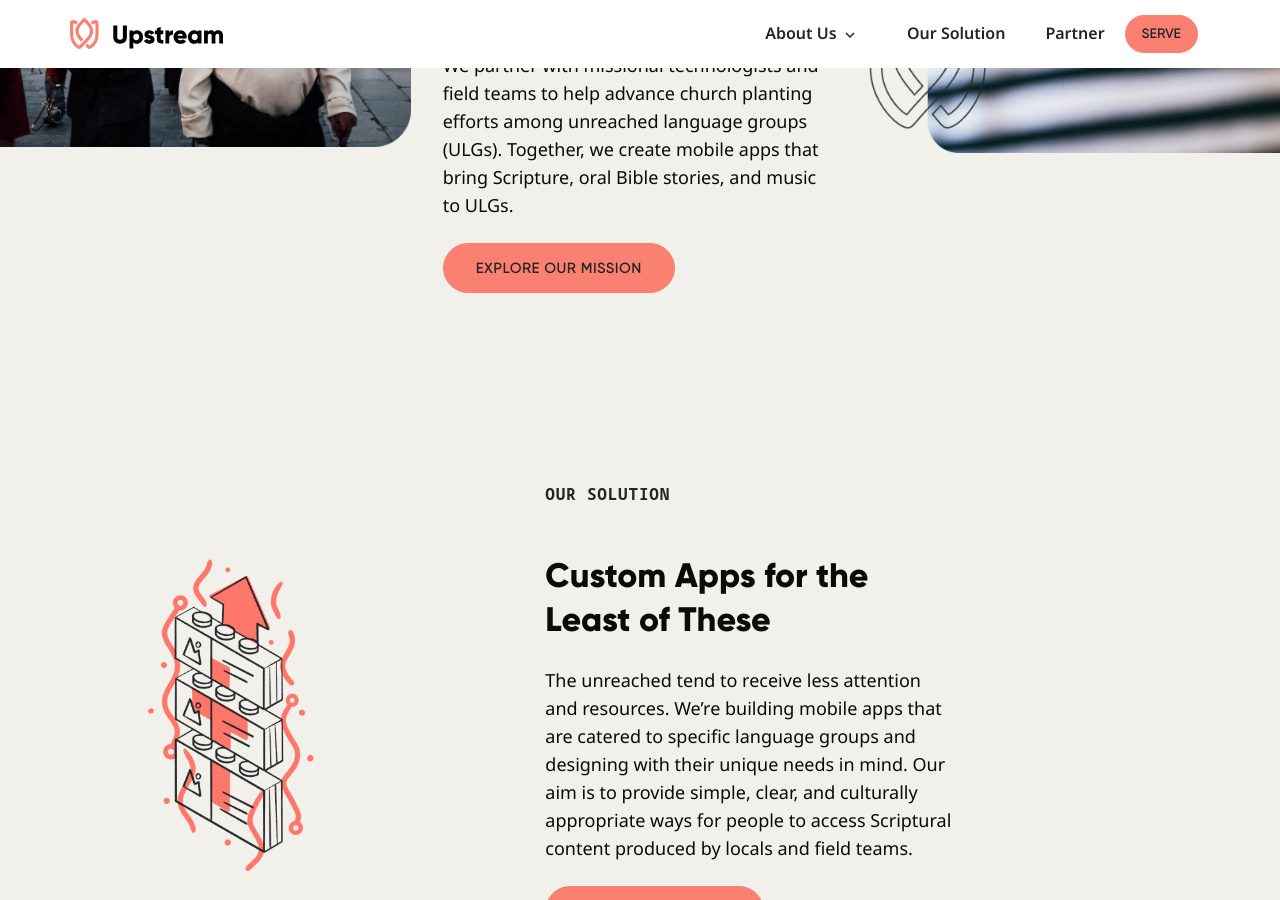
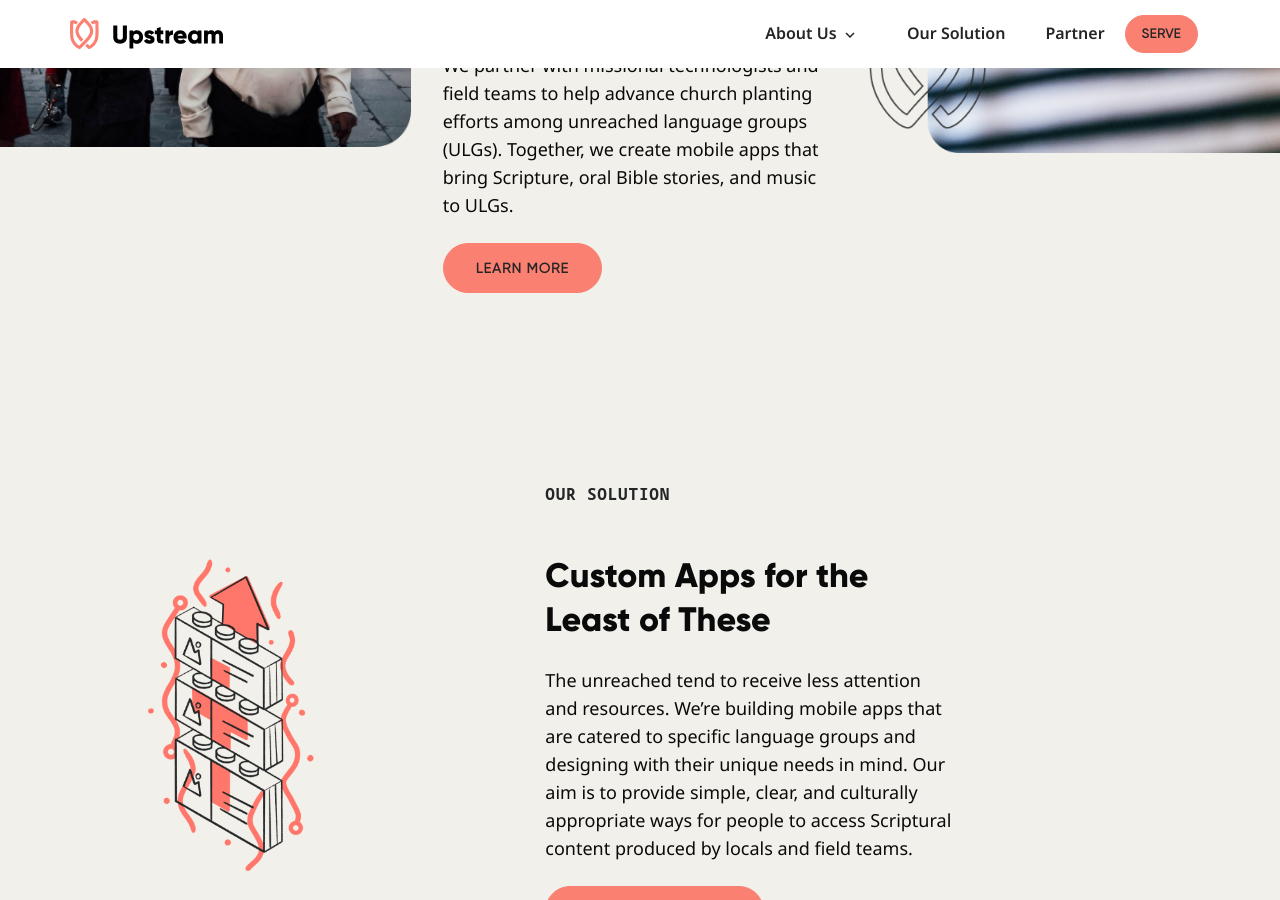
Before and after one commit to UpstreamCode/upstreamcode.github.io, a Jekyll site: the page built from _pages/index.html, in a window 1280 px wide and 900 px high, scrolled down 1153 px. Built offline with Jekyll 4.4.1, drawn with Linux system fonts in a browser that asks for light colours; comment, search, counter and statistics services are not loaded.

Commit message:
Fixed many empty links.

```diff
--- a/_includes/action-items.html
+++ b/_includes/action-items.html
@@ -10,9 +10,9 @@
           Discover how you can code and design for the unreached. Join our
           community to learn and contribute to church planting efforts.
         </p>
-        <button class="btn btn-primary btn-sm" type="button">
+        <a href="/serve/" class="btn btn-primary btn-sm">
           Serve {% include svgs/icons/arrows/arrow-right.svg %}
-        </button>
+        </a>
       </div>
     </div>
     <div
@@ -25,7 +25,7 @@
           Begin a conversation with us to explore whether our tailored apps can
           empower your mission.
         </p>
-        <a href="" class="btn btn-primary btn-sm"
+        <a href="/partner/" class="btn btn-primary btn-sm"
           >Partner {% include svgs/icons/arrows/arrow-right.svg %}</a
         >
       </div>
--- a/_pages/index.html
+++ b/_pages/index.html
@@ -68,9 +68,9 @@
           (ULGs). Together, we create mobile apps that bring Scripture, oral
           Bible stories, and music to ULGs.
         </p>
-        <button class="btn btn-primary" type="button">
-          Explore Our Mission
-        </button>
+        <a href="/mission-and-values/" class="btn btn-primary">
+          Learn More
+        </a>
       </div>
       <div class="end-image-box order-3 order-md-3 col-md-4">
         <img src="{{ "/assets/images/person-drafting-with-logo.png" |
@@ -99,7 +99,7 @@
             simple, clear, and culturally appropriate ways for people to access
             Scriptural content produced by locals and field teams.
           </p>
-          <button class="btn btn-primary" type="button">View Our Solution</button>
+          <a href="/our-solution/" class="btn btn-primary">View Our Solution</a>
         </div>
       </div>
     </div>
--- a/_pages/partner.html
+++ b/_pages/partner.html
@@ -14,7 +14,7 @@
       <h1>Partner With Us</h1>
       <p>Do you have biblical recordings, text, and/or artwork for your people group? If you think a dedicated mobile app can help make your content more accessible, we would love to begin a conversation with you.</p>
       <div class="d-grid d-md-block">
-        <a href="" class="btn btn-primary">Contact Us {% include svgs/icons/arrows/arrow-external.svg %}</a>
+        <a href="https://tally.so/r/n0OgMQ" target="_blank" rel="nofollow" class="btn btn-primary">Contact Us {% include svgs/icons/arrows/arrow-external.svg %}</a>
       </div>
     </div>
     <div class="end-box">
@@ -34,7 +34,7 @@
     <div class="content-box margin-md-t-72 order-4 order-md-2 col-12 col-md-4">
       <h2>Let’s Talk.</h2>
       <p>A mobile app is no silver bullet for the unreached puzzle. We understand that missionaries must evaluate their specific contexts, the particular barriers for their people groups, and what the realistic value of an app might be. However, if you think an app-shaped puzzle piece might help overcome the barriers you’re facing, we would love to start a conversation with you.</p>
-      <button class="btn btn-primary" type="button">Contact Us {% include svgs/icons/arrows/arrow-external.svg %}</button>
+      <a href="https://tally.so/r/n0OgMQ" target="_blank" rel="nofollow" class="btn btn-primary" type="button">Contact Us {% include svgs/icons/arrows/arrow-external.svg %}</button>
     </div>
     <div class="end-image-box order-3 order-md-3 col-md-4 d-none d-md-block">
       <img src="{{ "/assets/images/people-hiking-logo.png" | relative_url }}" class="img-fluid d-none d-md-inline" alt="A group of people hiking. An outline of the Upstream logo overlaying it.">
--- a/_pages/serve.html
+++ b/_pages/serve.html
@@ -14,7 +14,7 @@
       <h1>Serve With Us</h1>
       <p>We’re creating spaces for developers and designers to meaningfully contribute to global missions.</p>
       <div class="d-grid d-md-block">
-        <a href="" class="btn btn-primary">Join Us {% include svgs/icons/arrows/arrow-external.svg %}</a>
+        <a href="https://tally.so/r/me6EJo" target="_blank" rel="nofollow" class="btn btn-primary">Join Us {% include svgs/icons/arrows/arrow-external.svg %}</a>
       </div>
     </div>
     <div class="d-none d-md-flex col-md-1"></div>
@@ -67,7 +67,7 @@
         </div>
       </div>
       <div class="call-to-action text-center">
-        <a href="" class="btn btn-primary">Get Started {% include svgs/icons/arrows/arrow-external.svg %}</a>
+        <a href="https://tally.so/r/me6EJo" target="_blank" rel="nofollow" class="btn btn-primary">Get Started {% include svgs/icons/arrows/arrow-external.svg %}</a>
       </div>
     </div>
     <div class="d-none d-md-flex col-md-1"></div>
```
